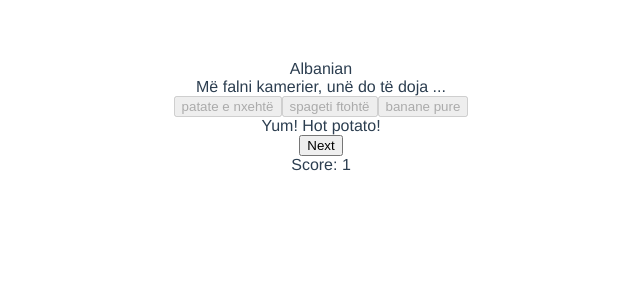
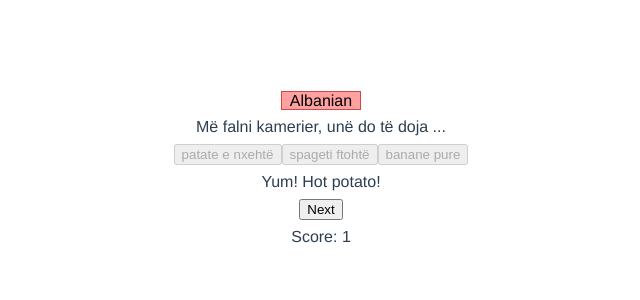
Before and after one commit to BethanyDrake/trijam-88, a Vue app: page / in a window 1280 px wide. Both pictures are taken after a click on the button "patate e nxehtë". Shown: the top 300 px of the page, without its empty margins (319-959 px from the left). Built offline with nearby package versions, Linux system fonts and the light colour scheme.

Commit message:
language name sytling, spacing

```diff
--- a/src/App.vue
+++ b/src/App.vue
@@ -2,37 +2,40 @@
   <div id="app">
 
     <div v-if="state==='playing'">
-    <div>{{languageName}}</div>
-    <div>{{introText}}</div>
+      <div class="container">
+    <span id="languageName">{{languageName}}</span>
+  </div>
+    <div class="container">{{introText}}</div>
 
 
-    <div v-if="buttonsEnabled">
+    <div v-if="buttonsEnabled" class="container">
     <button v-for="option in buttonText" :key="option" v-on:click="select(option)">
       {{option}}</button>
 
     </div>
-    <div v-else>
+    <div v-else class="container">
       <button disabled v-for="option in buttonText" :key="option" v-on:click="select(option)">
         {{option}}</button>
     </div>
 
 
     <div v-if="!buttonsEnabled">
-      <div>{{resultMessage}}</div>
-      <button v-on:click="next()">Next</button>
+      <div class="container">{{resultMessage}}</div>
+      <button class="container" v-on:click="next()">Next</button>
+      <div class="container">
+        Score: {{score}}
+      </div>
     </div>
 
-    <div>
-      Score: {{score}}
-    </div>
+
 
   </div>
   <div v-if="state==='ended'">
-    Game Over
-    <div>
+    <div class="container">Game Over</div>
+    <div class="container">
       Score: {{score}}
     </div>
-    <button v-on:click="restart()">Restart</button>
+    <button class="container" v-on:click="restart()">Restart</button>
   </div>
   </div>
 </template>
@@ -48,7 +51,7 @@ console.log(parsedCSV.data.length)
 let randomEntry, hotPotato, coldSpag, mashedBanana;
 
 let currentRound = 1;
-let numberOfRounds = 5;
+let numberOfRounds = 1;
 
 const data = {
   resultMessage: "",
@@ -126,5 +129,20 @@ export default {
   text-align: center;
   color: #2c3e50;
   margin-top: 60px;
+  border-color: black;
+  padding: 32px;
+}
+
+.container {
+  margin-bottom: 8px;
+}
+
+#languageName {
+  border-color: #d14747;
+  background-color: #ffa1a1;
+  padding:0 8px;
+  color: black;
+  border-width: 1px;
+  border-style: solid;
 }
 </style>
```
